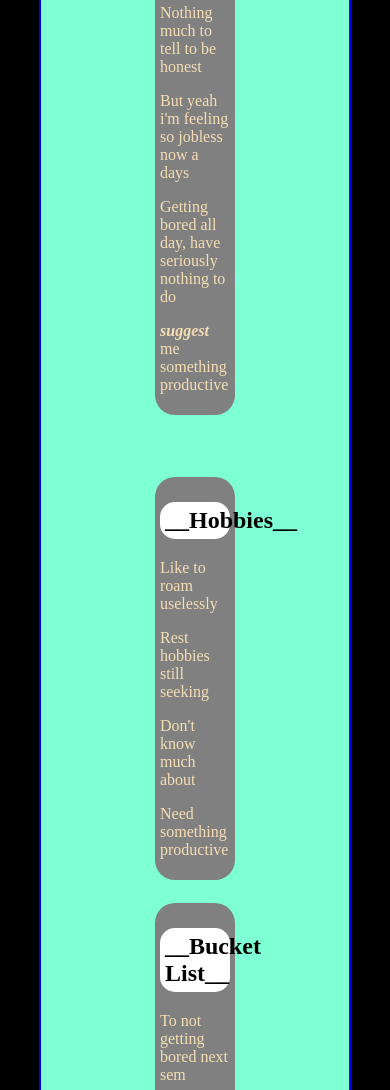
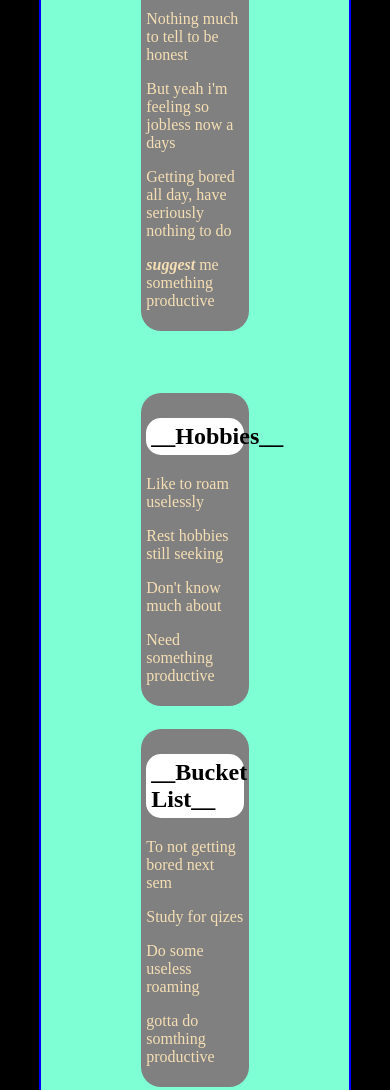
Before and after one commit to lakshya-123-code/lj, a plain HTML site: page index.html in a window 390 px wide. Shown: the part 626-1716 px from the top of the page. Drawn offline with Linux system fonts and the light colour scheme.

Commit message:
Update index.html

```diff
--- a/index.html
+++ b/index.html
@@ -66,8 +66,8 @@
     #about, #hobbies, #bucket, #con{
         background-color: gray;
         color: wheat;
-        width: 60vw;
-        max-width: 70px;
+        width: 90vw;
+        max-width: 700px;
         margin: 5vw auto;
         padding: 25vw;
         border-radius: 20px;
```
